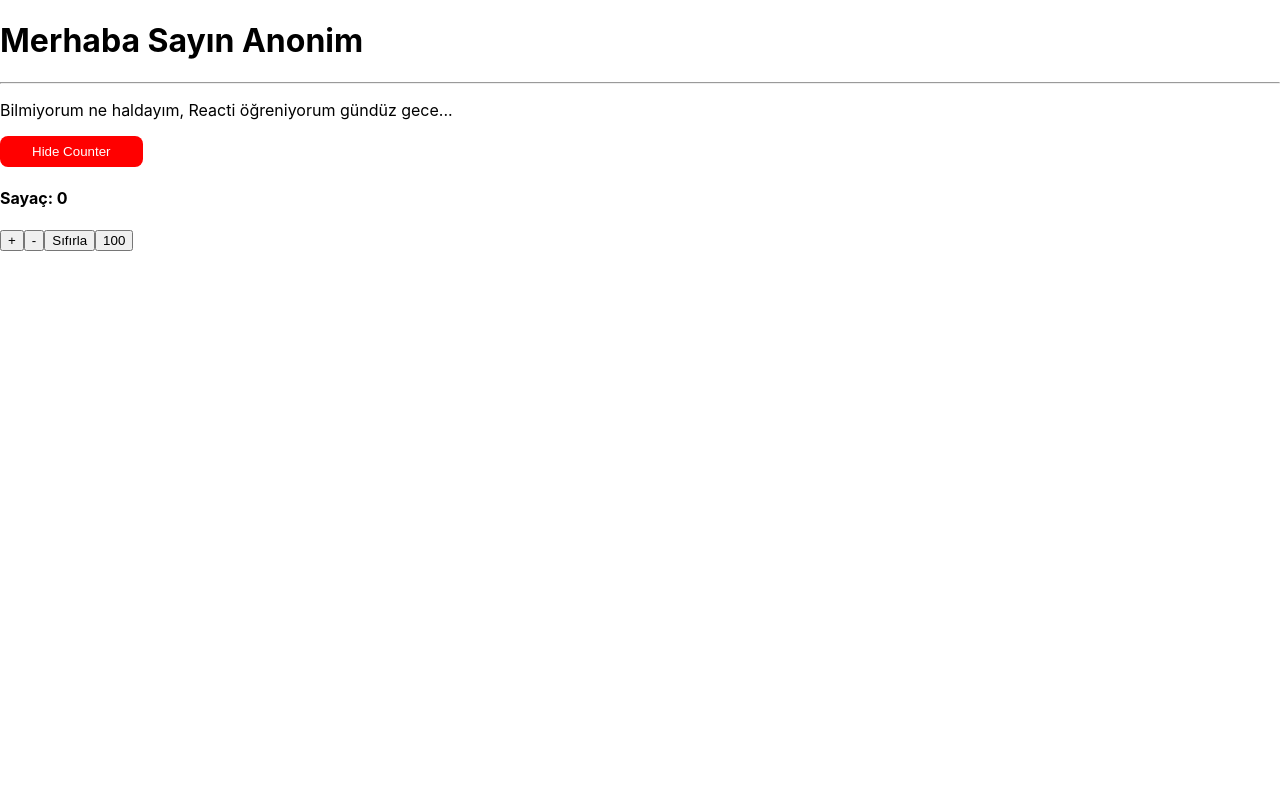
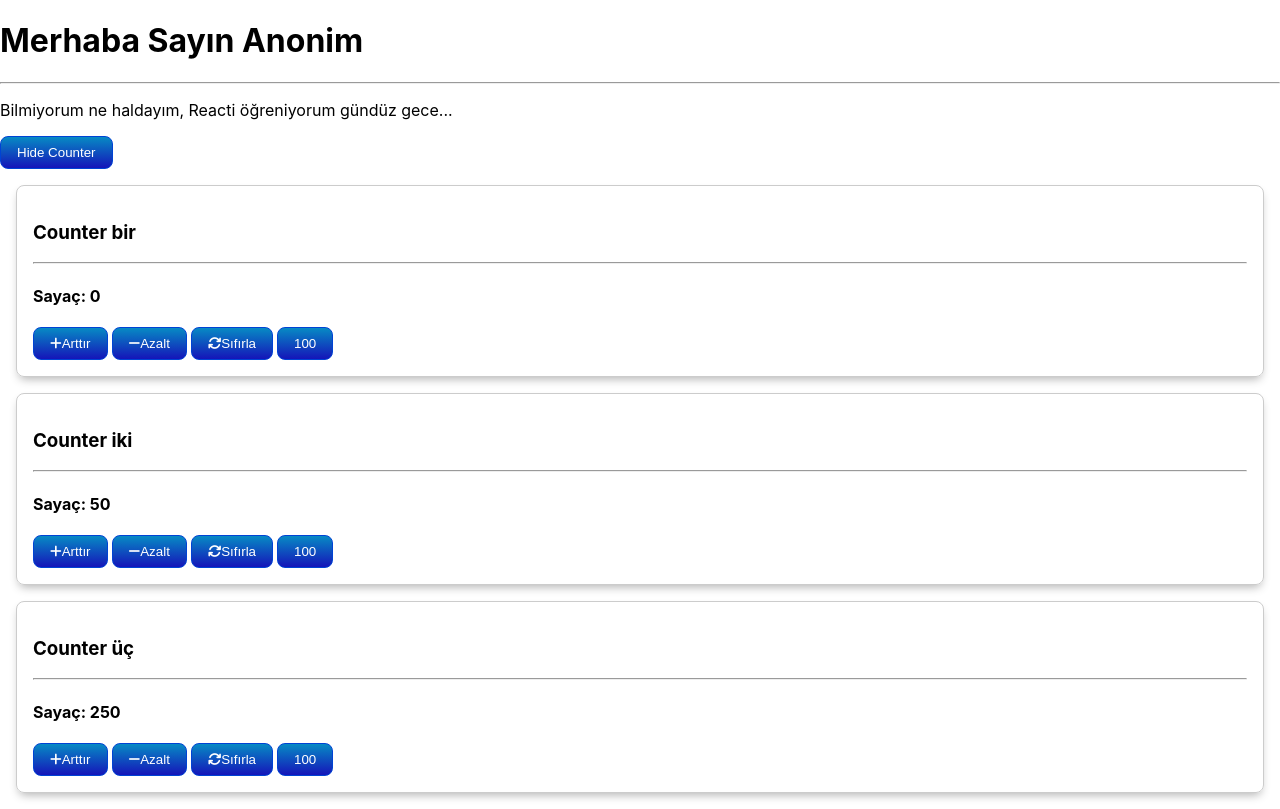
Before and after one commit to erhanfirat/eylul-0923, a React (Create React App) app: page / in a window 1280 px wide. Built offline with nearby package versions, Linux system fonts and the light colour scheme.

Commit message:
props, nested components, children

```diff
--- a/public/index.html
+++ b/public/index.html
@@ -9,6 +9,10 @@
       name="description"
       content="Web site created using create-react-app"
     />
+    <script
+      src="https://kit.fontawesome.com/138cb01425.js"
+      crossorigin="anonymous"
+    ></script>
     <link rel="apple-touch-icon" href="%PUBLIC_URL%/logo192.png" />
     <!--
       manifest.json provides metadata used when your web app is installed on a
--- a/src/App.css
+++ b/src/App.css
@@ -1,15 +1,36 @@
-.show {
-  background-color: green;
-}
-
-.hide {
-  background-color: red;
-}
-
 .btn {
   color: white;
   border: none;
   border-radius: 0.5rem;
+  padding: 0.5rem 1rem;
+  background-color: rgb(0, 81, 255);
+  border: 1px solid rgb(0, 67, 212);
+  cursor: pointer;
+  transition: 0.3s;
+  margin-right: 0.25rem;
+  background: linear-gradient(
+    0deg,
+    rgba(21, 21, 185, 1) 0%,
+    rgba(7, 138, 196, 1) 100%
+  );
+}
 
-  padding: 0.5rem 2rem;
+.btn:hover {
+  background-color: rgb(23, 97, 255);
 }
+
+.btn.green {
+  background-color: #03ae01;
+  border: 1px solid #029400;
+}
+.btn.green:hover {
+  background-color: #1db41a;
+}
+
+.container {
+  padding: 1rem;
+  margin: 1rem;
+  border: 1px solid #ccc;
+  border-radius: 0.5rem;
+  box-shadow: 0 5px 10px -3px rgba(0, 0, 0, 0.3);
+}
--- a/src/App.js
+++ b/src/App.js
@@ -1,12 +1,17 @@
+// External JS
 import { useState } from "react";
-import Counter from "./components/Counter";
+// Internal JS
+import Counter, { PI, arr } from "./components/Counter";
 import Greeting from "./components/Greeting";
+// CSS
+import "./App.css";
+import Container from "./components/Container";
 
-import "./App.css";
+console.log("PI, arr : ", PI, arr);
 
 function App() {
-
   const [showCounter, setShowCounter] = useState(true);
+  const [user, setUser] = useState({ name: "Anonim", email: "" });
 
   const toggleCounter = () => {
     setShowCounter(!showCounter);
@@ -14,7 +19,7 @@ function App() {
 
   return (
     <div>
-      <Greeting />
+      <Greeting userName={user.name} language="tr" />
       <hr />
       <p>Bilmiyorum ne haldayım, Reacti öğreniyorum gündüz gece...</p>
       <button
@@ -23,7 +28,9 @@ function App() {
       >
         {showCounter ? "Hide" : "Show"} Counter
       </button>
-      {showCounter && <Counter />}
+      {showCounter && <Counter name="bir" />}
+      {showCounter && <Counter name="iki" start={50} />}
+      {showCounter && <Counter name="üç" start={250} />}
     </div>
   );
 }
--- /dev/null
+++ b/src/components/Button.js
@@ -0,0 +1,9 @@
+const Button = ({ children, btnClick }) => {
+  return (
+    <button className="btn" onClick={btnClick}>
+      {children}
+    </button>
+  );
+};
+
+export default Button;
--- /dev/null
+++ b/src/components/Container.js
@@ -0,0 +1,11 @@
+const Container = ({ children, title }) => {
+  return (
+    <div className="container">
+      <h3>{title}</h3>
+      <hr />
+      {children}
+    </div>
+  );
+};
+
+export default Container;
--- a/src/components/Counter.js
+++ b/src/components/Counter.js
@@ -1,7 +1,8 @@
 import { useState } from "react";
+import CounterDisplay from "./CounterDisplay";
 
-const Counter = () => {
-  const [counter, setCounter] = useState(0);
+const Counter = ({ start = 0, name = "" }) => {
+  const [counter, setCounter] = useState(start);
 
   const sayacArttir = () => {
     setCounter(counter + 1);
@@ -20,14 +21,19 @@ const Counter = () => {
   };
 
   return (
-    <div>
-      <h4>Sayaç: {counter}</h4>
-      <button onClick={sayacArttir}>+</button>
-      <button onClick={sayacAzalt}>-</button>
-      <button onClick={sifirla}>Sıfırla</button>
-      <button onClick={yuzVerdim}>100</button>
-    </div>
+    <CounterDisplay
+      name={name}
+      counter={counter}
+      sayacArttir={sayacArttir}
+      sayacAzalt={sayacAzalt}
+      sifirla={sifirla}
+      yuzVerdim={yuzVerdim}
+    />
   );
 };
+// sadece 1 tane nesne default export edilebilir
+export default Counter;
 
-export default Counter;
+export const PI = 3.141516;
+
+export const arr = [1, 3, 5, 7, 9];
--- /dev/null
+++ b/src/components/CounterDisplay.js
@@ -0,0 +1,32 @@
+import Button from "./Button";
+import Container from "./Container";
+
+const CounterDisplay = ({
+  name,
+  counter,
+  sayacArttir,
+  sayacAzalt,
+  sifirla,
+  yuzVerdim,
+}) => {
+  return (
+    <Container title={"Counter " + name}>
+      <h4>Sayaç: {counter}</h4>
+      <Button btnClick={sayacArttir}>
+        <i className="fa-solid fa-plus" />
+        Arttır
+      </Button>
+      <Button btnClick={sayacAzalt}>
+        <i className="fa-solid fa-minus" />
+        Azalt
+      </Button>
+      <Button btnClick={sifirla}>
+        <i className="fa-solid fa-refresh" />
+        Sıfırla
+      </Button>
+      <Button btnClick={yuzVerdim}>100</Button>
+    </Container>
+  );
+};
+
+export default CounterDisplay;
--- a/src/components/Greeting.js
+++ b/src/components/Greeting.js
@@ -1,10 +1,18 @@
-import { useState } from "react";
+/*
 
-function Greeting() {
-  const [userName, setUserName] = useState("Anonim");
+props = {
+  userName: "asdasd",
+  language: "tr"
+}
+
+*/
+
+function Greeting({ userName, language }) {
+  // console.log("Greeting props:", props);
+  // const { userName, language } = props;
 
   return (
-    <div>
+    <div title={"dil " + language}>
       <h1>Merhaba Sayın {userName}</h1>
     </div>
   );
```
